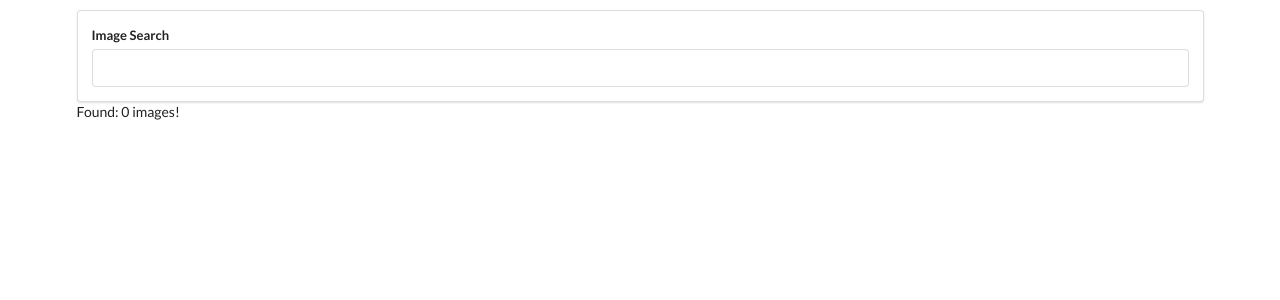
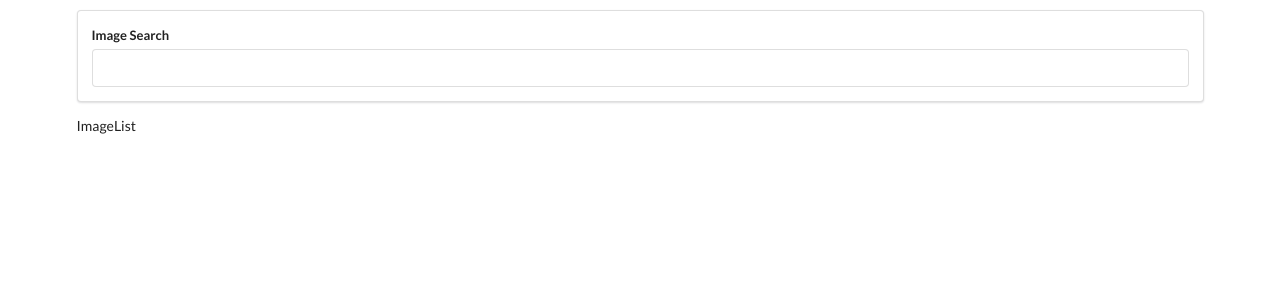
Before and after one commit to chadwyck242/pics, a React (Create React App) app: page / in a window 1280 px wide. Shown: the top 300 px of the page. Built offline with nearby package versions, Linux system fonts and the light colour scheme.

Commit message:
Create ImageList component, connect to App component

```diff
--- a/src/components/App.js
+++ b/src/components/App.js
@@ -1,6 +1,7 @@
 import unsplash from "../api/unsplash";
 import React from "react";
 import SearchBar from "./SearchBar";
+import ImageList from './ImageList';
 
 class App extends React.Component {
   // An array to contain the images state
@@ -25,7 +26,7 @@ class App extends React.Component {
     return (
       <div className="ui container" style={{ marginTop: "10px" }}>
         <SearchBar onSubmit={this.onSearchSubmit} />
-        Found: {this.state.images.length} images!
+        <ImageList />
       </div>
     );
   }
--- /dev/null
+++ b/src/components/ImageList.js
@@ -0,0 +1,7 @@
+import React from 'react';
+
+const ImageList = () => {
+  return <div>ImageList</div>
+};
+
+export default ImageList;
```
